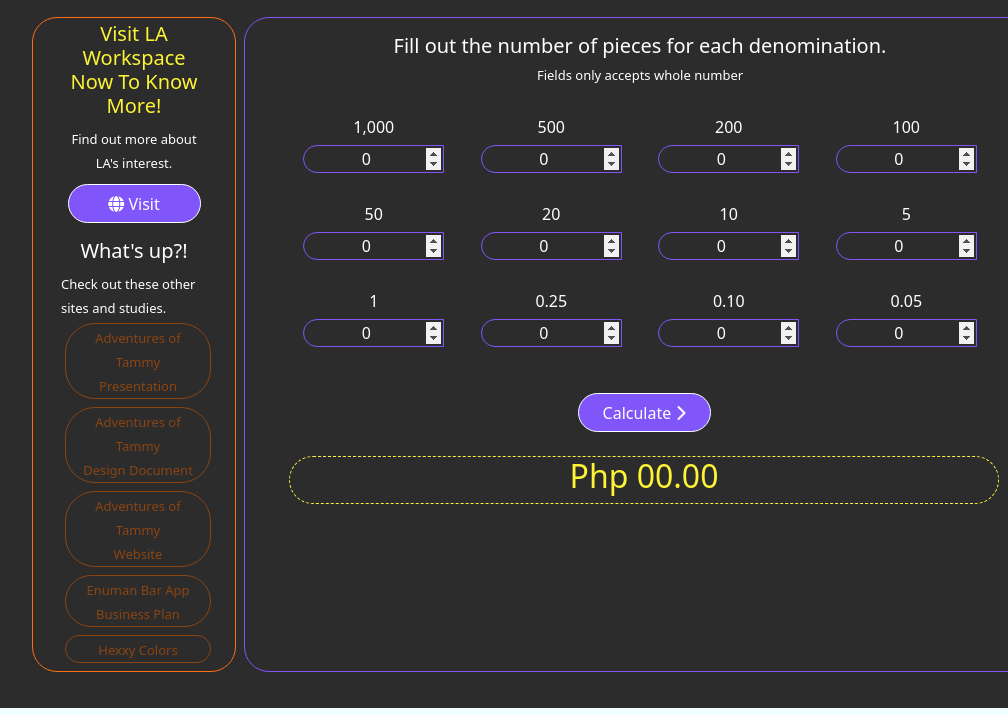
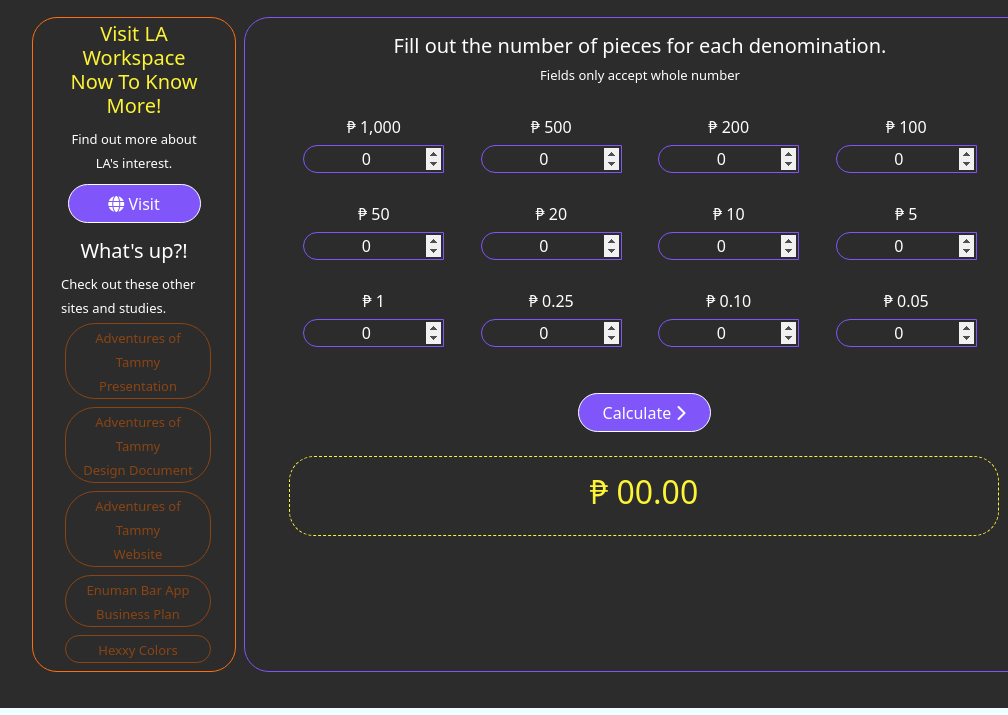
Before and after one commit to lanunezofx/MoneyCalculator, a plain HTML site: page index.html in a window 1280 px wide. Shown: the part 121-836 px from the top of the page, 0-1008 px from the left. Drawn offline with nearby package versions, Linux system fonts and the light colour scheme; grey boxes are pictures that could not be loaded.

Commit message:
Updated index.html
Fixed a few bugs.

```diff
--- a/index.html
+++ b/index.html
@@ -44,6 +44,10 @@
 
             .min-vh-75{
                 min-height: 75vh;
+            }
+
+            .min-vh-50{
+                min-height: 50vh;
             }
 
             .border-spurple{
@@ -160,56 +164,56 @@
 
                     <div class="row m-3 h6-color">
                         <h5>Fill out the number of pieces for each denomination.</h5>
-                        <fp>Fields only accepts whole number </fp>
+                        <fp>Fields only accept whole number </fp>
                     </div>
 
                     <div class="row m-3">
                         <div class="col-md-3 col-sm-4 col-xs-1 p-3">
-                            <h6 class="h6-color"><label>1,000</label></h6>
+                            <h6 class="h6-color"><label>₱ 1,000</label></h6>
                             <input type="number" id="d0" value="0" min="0" autocomplete="off" pattern="[0-9]" step="1">
                         </div>
                         <div class="col-md-3 col-sm-4 col-xs-1 p-3">
-                            <h6 class="h6-color"><label>500</label></h6>
+                            <h6 class="h6-color"><label>₱ 500</label></h6>
                            <input type="number" id="d1" value="0" min="0" autocomplete="off" pattern="[0-9]" step="1">
                         </div>
                         <div class="col-md-3 col-sm-4 col-xs-1 p-3">
-                            <h6 class="h6-color"><label>200</label></h6>
+                            <h6 class="h6-color"><label>₱  200</label></h6>
                             <input type="number" id="d2" value="0" min="0" autocomplete="off" pattern="[0-9]" step="1">
                         </div>
                         <div class="col-md-3 col-sm-4 col-xs-1 p-3">
-                            <h6 class="h6-color"><label>100</label></h6>
+                            <h6 class="h6-color"><label>₱ 100</label></h6>
                             <input type="number" id="d3" value="0" min="0" autocomplete="off" pattern="[0-9]" step="1">
                         </div>
                         <div class="col-md-3 col-sm-4 col-xs-1 p-3">
-                            <h6 class="h6-color"><label>50</label></h6>
+                            <h6 class="h6-color"><label>₱ 50</label></h6>
                             <input type="number" id="d4" value="0" min="0" autocomplete="off" pattern="[0-9]" step="1">
                         </div>
                         <div class="col-md-3 col-sm-4 col-xs-1 p-3">
-                            <h6 class="h6-color"><label>20</label></h6>
+                            <h6 class="h6-color"><label>₱ 20</label></h6>
                             <input type="number" id="d5" value="0" min="0" autocomplete="off" pattern="[0-9]" step="1">
                         </div>
                         <div class="col-md-3 col-sm-4 col-xs-1 p-3">
-                            <h6 class="h6-color"><label>10</label></h6>
+                            <h6 class="h6-color"><label>₱ 10</label></h6>
                             <input type="number" id="d6" value="0" min="0" autocomplete="off" pattern="[0-9]" step="1">
                         </div>
                         <div class="col-md-3 col-sm-4 col-xs-1 p-3">
-                            <h6 class="h6-color"><label>5</label></h6>
+                            <h6 class="h6-color"><label>₱ 5</label></h6>
                             <input type="number" id="d7" value="0" min="0" autocomplete="off" pattern="[0-9]" step="1">
                         </div>
                         <div class="col-md-3 col-sm-4 col-xs-1 p-3">
-                            <h6 class="h6-color"><label>1</label></h6>
+                            <h6 class="h6-color"><label>₱ 1</label></h6>
                             <input type="number" id="d8" value="0" min="0" autocomplete="off" pattern="[0-9]" step="1">
                         </div>
                         <div class="col-md-3 col-sm-4 col-xs-1 p-3">
-                            <h6 class="h6-color"><label>0.25</label></h6>
+                            <h6 class="h6-color"><label>₱ 0.25</label></h6>
                             <input type="number" id="d9" value="0" min="0" autocomplete="off" pattern="[0-9]" step="1">
                         </div>
                         <div class="col-md-3 col-sm-4 col-xs-1 p-3">
-                            <h6 class="h6-color">0.10</h6>
+                            <h6 class="h6-color">₱ 0.10</h6>
                             <input type="number" id="d10" value="0" min="0" autocomplete="off" pattern="[0-9]" step="1">
                         </div>
                         <div class="col-md-3 col-sm-4 col-xs-1 p-3">
-                            <h6 class="h6-color"><label>0.05</label></h6>
+                            <h6 class="h6-color"><label>₱ 0.05</label></h6>
                             <input type="number" id="d11" value="0" min="0" autocomplete="off" pattern="[0-9]" step="1">
                         </div>
                     </div>
@@ -221,8 +225,8 @@
                     </div>
 
                     <div class="row m-3 h6-color" >
-                        <div class="m-1 center-texts border-dyellow" style="width: 100%;">
-                            <h2 class="h5-color"><label id="label-result">Php 00.00</label></h2>
+                        <div class="m-1 center-texts border-dyellow p-3" style="width: 100%;">
+                            <h2 class="h5-color"><label id="label-result">₱ 00.00</label></h2>
                         </div>
                     </div>
 
@@ -308,7 +312,7 @@
             }
             else
             {
-                show("Php " + total.toLocaleString("en-US"));
+                show("₱ " + total.toLocaleString("en-US"));
                 //show(total);
             }
         }
```
